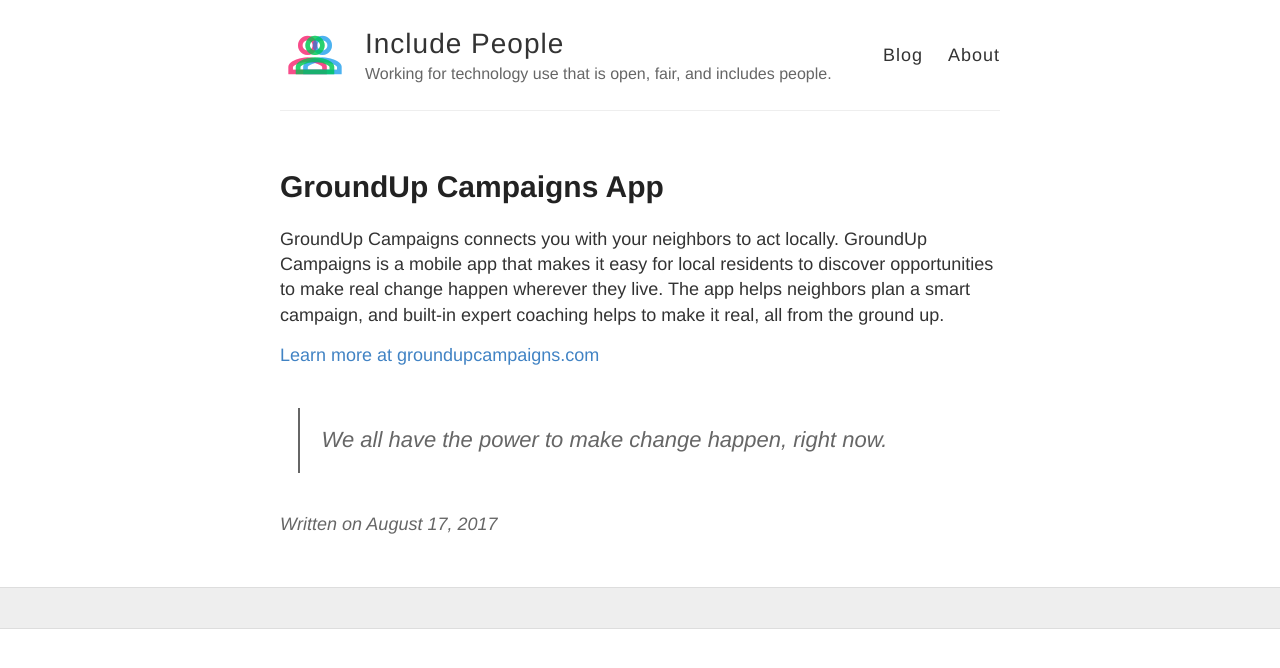
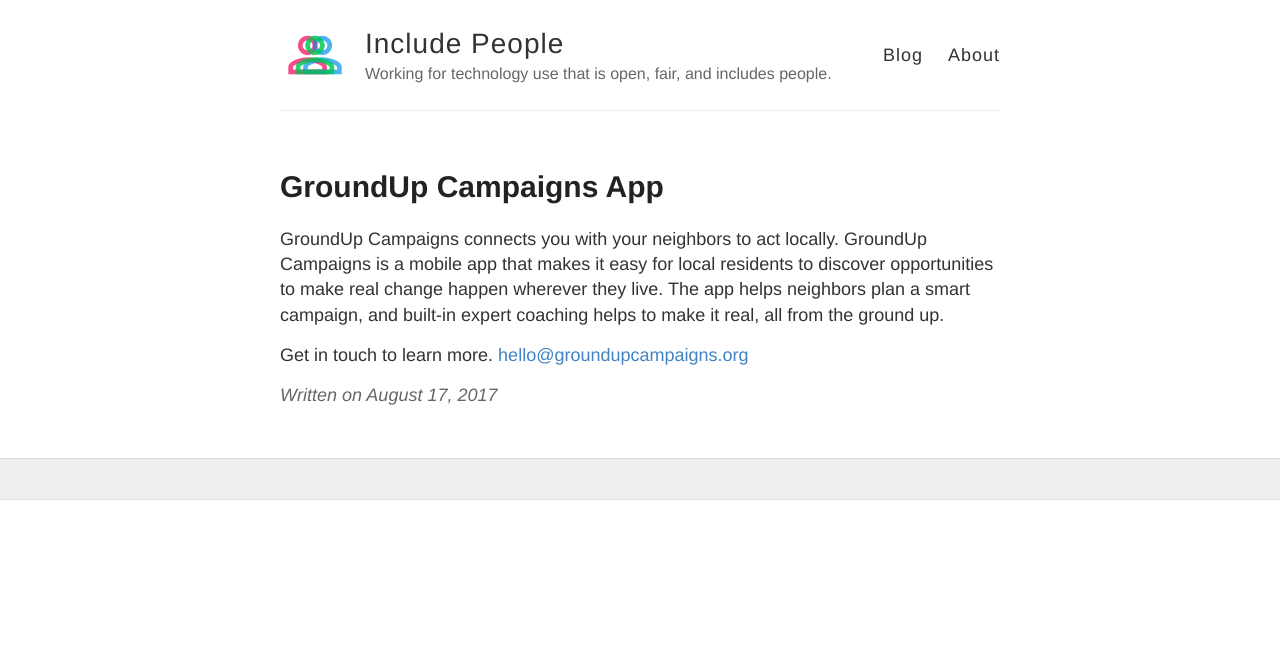
Before and after one commit to includepeople/includepeople.github.io, a Jekyll site: the page built from _posts/2017-08-17-GroundUp-Campaigns-App.md, in a window 1280 px wide. Shown: the top 668 px of the page. Built offline with Jekyll 4.4.1, drawn with Linux system fonts in a browser that asks for light colours.

Commit message:
Update 2017-08-17-GroundUp-Campaigns-App.md

```diff
--- a/_posts/2017-08-17-GroundUp-Campaigns-App.md
+++ b/_posts/2017-08-17-GroundUp-Campaigns-App.md
@@ -5,6 +5,4 @@
 
 GroundUp Campaigns connects you with your neighbors to act locally. GroundUp Campaigns is a mobile app that makes it easy for local residents to discover opportunities to make real change happen wherever they live. The app helps neighbors plan a smart campaign, and built-in expert coaching helps to make it real, all from the ground up.
 
-[Learn more at groundupcampaigns.com](http://groundupcampaigns.com)
-
-> We all have the power to make change happen, right now.
+Get in touch to learn more. [hello@groundupcampaigns.org](mailto:hello@groundupcampaigns.org)
```
